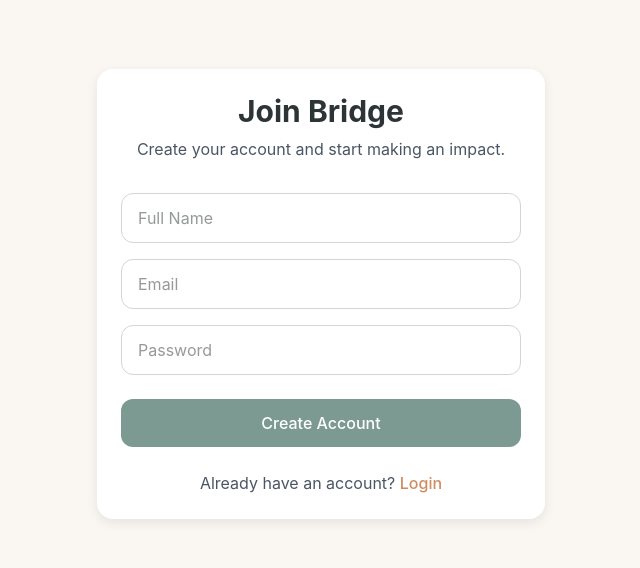
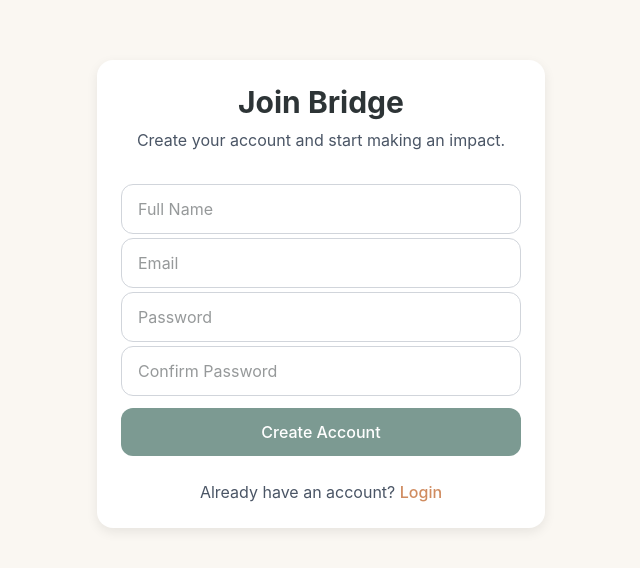
Before and after one commit to theefrank/bridge-app, a React (Vite) app: page /register in a window 1280 px wide. Shown: the part 106-674 px from the top of the page, without its empty margins (319-959 px from the left). Built offline with nearby package versions, Linux system fonts and the light colour scheme.

Commit message:
feat: add registration form validation and password confirmation

```diff
--- a/src/routes/Register.jsx
+++ b/src/routes/Register.jsx
@@ -1,9 +1,71 @@
-import { Link } from "react-router-dom";
+import { useState } from "react";
+import { Link, useNavigate } from "react-router-dom";
+import { useAuth } from "../context/AuthContext";
 
 export default function Register() {
+  const navigate = useNavigate();
+  const { login } = useAuth();
+
+  const [formData, setFormData] = useState({
+    name: "",
+    email: "",
+    password: "",
+    confirmPassword: "",
+  });
+
+  const [errors, setErrors] = useState({});
+
   const handleSubmit = (e) => {
     e.preventDefault();
-    alert("Registration functionality coming soon!");
+
+    const newErrors = {};
+
+    if (!formData.name.trim()) {
+      newErrors.name = "Full name is required";
+    }
+
+    if (!formData.email) {
+      newErrors.email = "Email is required";
+    } else if (
+      !/^[^\s@]+@[^\s@]+\.[^\s@]+$/.test(formData.email)
+    ) {
+      newErrors.email = "Please enter a valid email address";
+    }
+
+    if (!formData.password) {
+      newErrors.password = "Password is required";
+    } else if (
+      !/^(?=.*[A-Za-z])(?=.*\d)(?=.*[@$!%*?&.#_-]).{8,}$/.test(
+        formData.password
+      )
+    ) {
+      newErrors.password =
+        "Use at least 8 characters with a letter, number, and special character";
+    }
+
+    if (!formData.confirmPassword) {
+      newErrors.confirmPassword =
+        "Please confirm your password";
+    } else if (
+      formData.password !== formData.confirmPassword
+    ) {
+      newErrors.confirmPassword =
+        "Passwords do not match";
+    }
+
+    setErrors(newErrors);
+
+    if (Object.keys(newErrors).length > 0) {
+      return;
+    }
+
+    login({
+      id: 1,
+      name: formData.name,
+      role: "user",
+    });
+
+    navigate("/dashboard");
   };
 
   return (
@@ -21,24 +83,92 @@ export default function Register() {
           <input
             type="text"
             placeholder="Full Name"
-            className="bridge-input mb-4"
+            value={formData.name}
+            onChange={(e) =>
+              setFormData({
+                ...formData,
+                name: e.target.value,
+              })
+            }
+            className={`bridge-input mb-1 ${
+              errors.name ? "border-red-500" : ""
+            }`}
           />
+
+          {errors.name && (
+            <p className="text-red-500 text-sm mb-4">
+              {errors.name}
+            </p>
+          )}
 
           <input
             type="email"
             placeholder="Email"
-            className="bridge-input mb-4"
+            value={formData.email}
+            onChange={(e) =>
+              setFormData({
+                ...formData,
+                email: e.target.value,
+              })
+            }
+            className={`bridge-input mb-1 ${
+              errors.email ? "border-red-500" : ""
+            }`}
           />
+
+          {errors.email && (
+            <p className="text-red-500 text-sm mb-4">
+              {errors.email}
+            </p>
+          )}
 
           <input
             type="password"
             placeholder="Password"
-            className="bridge-input mb-6"
+            value={formData.password}
+            onChange={(e) =>
+              setFormData({
+                ...formData,
+                password: e.target.value,
+              })
+            }
+            className={`bridge-input mb-1 ${
+              errors.password ? "border-red-500" : ""
+            }`}
           />
+
+          {errors.password && (
+            <p className="text-red-500 text-sm mb-4">
+              {errors.password}
+            </p>
+          )}
+
+          <input
+            type="password"
+            placeholder="Confirm Password"
+            value={formData.confirmPassword}
+            onChange={(e) =>
+              setFormData({
+                ...formData,
+                confirmPassword: e.target.value,
+              })
+            }
+            className={`bridge-input mb-1 ${
+              errors.confirmPassword
+                ? "border-red-500"
+                : ""
+            }`}
+          />
+
+          {errors.confirmPassword && (
+            <p className="text-red-500 text-sm mb-4">
+              {errors.confirmPassword}
+            </p>
+          )}
 
           <button
             type="submit"
-            className="btn-primary w-full"
+            className="btn-primary w-full mt-2"
           >
             Create Account
           </button>
```
